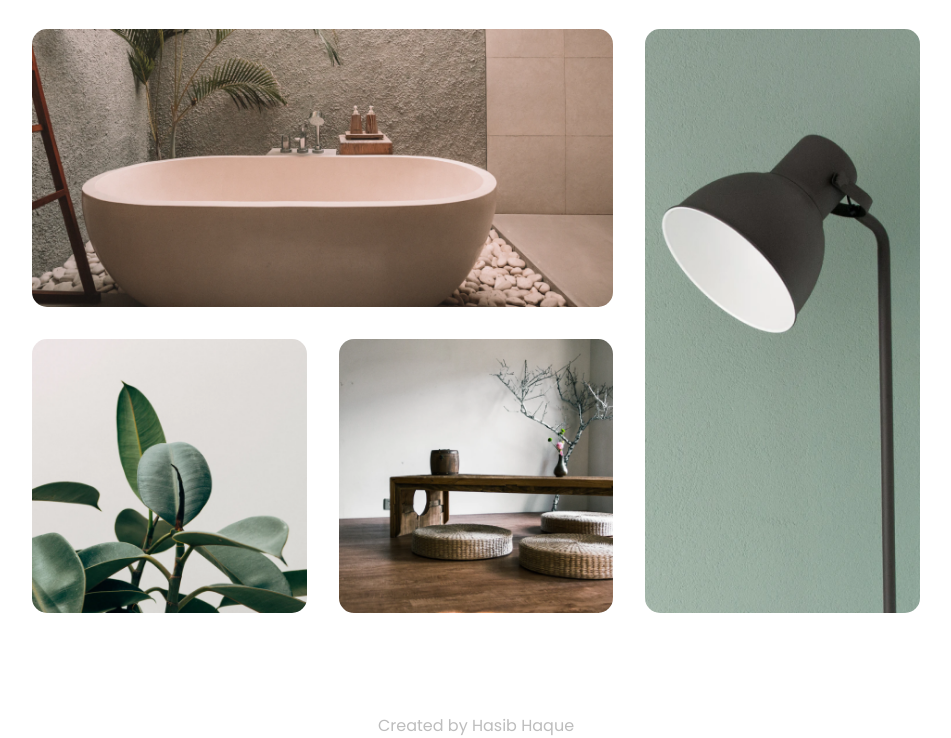
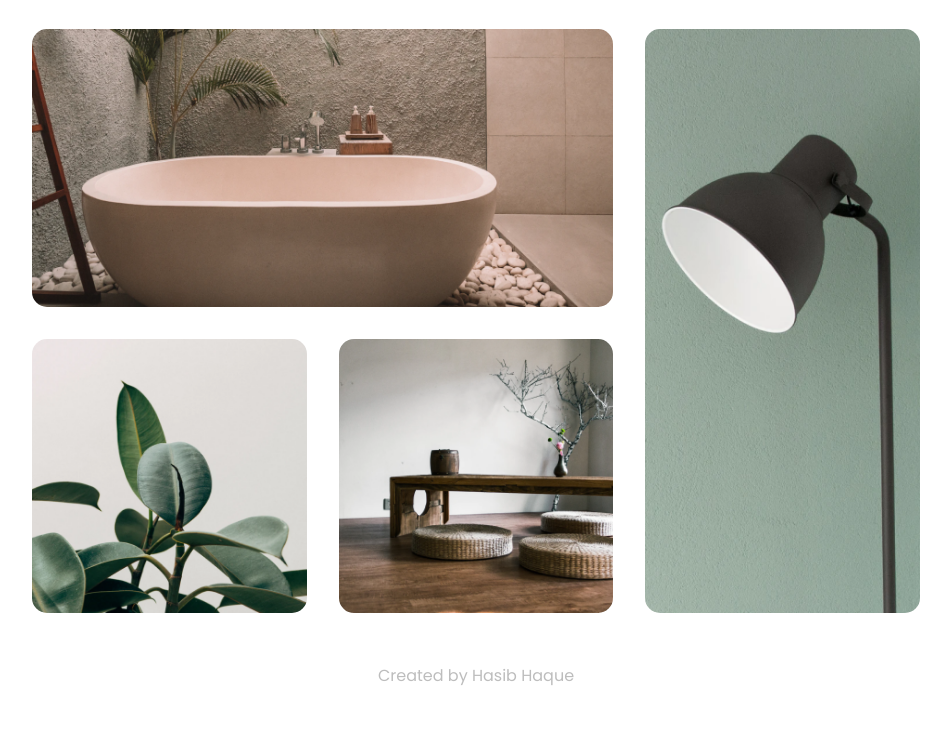
Before and after one commit to hasibhaque07/My-Gallery, a plain HTML site: page index.html in a window 1280 px wide. Shown: the part 768-1506 px from the top of the page, without its empty margins (164-1115 px from the left). After the commit the page ends 1476 px from the top, so only its background shows below. Drawn offline with Linux system fonts and the light colour scheme.

Commit message:
Update style.css

```diff
--- a/style.css
+++ b/style.css
@@ -100,7 +100,8 @@ body {
 footer{
     color: #BDBDBD;
     text-align: center;
-    margin-top: 100px;
+    margin-top: 50px;
+    padding-bottom: 20px;
 }
 
 
```
